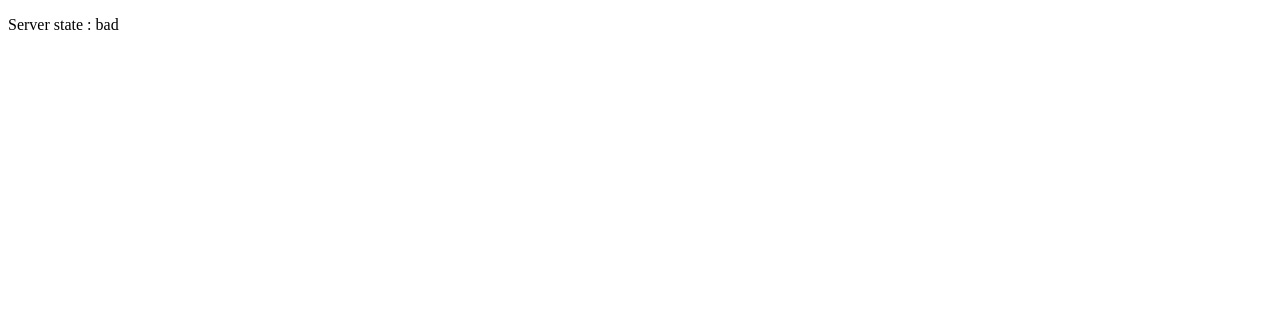
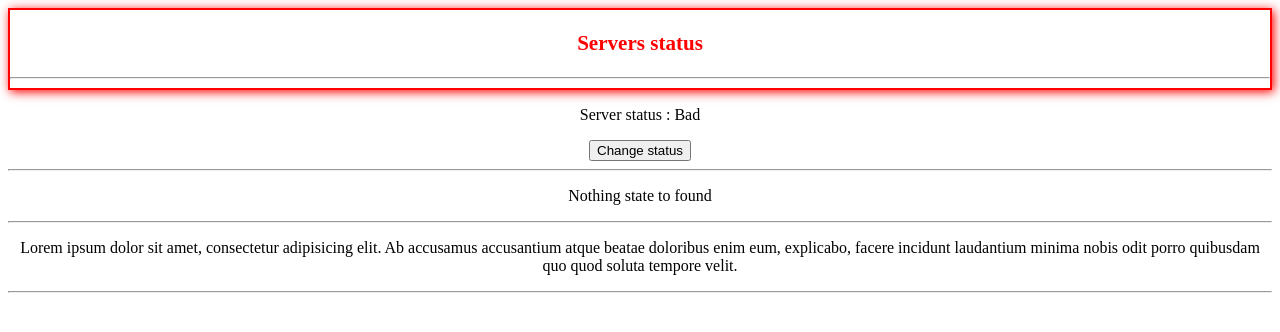
Before and after one commit to hsorena/roxo-vue-cli, a Vue app: page / in a window 1280 px wide. Shown: the top 332 px of the page. Built offline with nearby package versions, Linux system fonts and the light colour scheme.

Commit message:
Components defining and use in project

```diff
--- a/src/App.vue
+++ b/src/App.vue
@@ -1,22 +1,30 @@
 <template>
   <div id="app">
-      <p>Server state : {{ status }}</p>
+      <app-header></app-header>
+      <server-status></server-status>
+      <server-details></server-details>
+      <app-footer></app-footer>
   </div>
 </template>
 
 <script>
-
-
-export default {
-  name:'app',
-  data(){
-    return{
-      status :'bad'
+    import AppHeader from "./components/shared/Header";
+    import ServerStatus from "./components/servers/ServerStatus";
+    import ServerDetails from "./components/servers/ServerDetails";
+    import AppFooter from "./components/shared/Footer";
+    export default {
+      name:'app',
+        components:{
+            AppFooter,
+            ServerDetails,
+            ServerStatus,
+            AppHeader
+        }
     }
-  }
-}
 </script>
 
-<style>
-
+<style scoped>
+    #app{
+        text-align: center;
+    }
 </style>
--- /dev/null
+++ b/src/components/servers/ServerDetails.vue
@@ -0,0 +1,16 @@
+<template>
+    <div>
+        <p>Nothing state to found</p>
+        <hr>
+    </div>
+</template>
+
+<script>
+    export default {
+        name: "Server-details"
+    }
+</script>
+
+<style scoped>
+
+</style>
--- /dev/null
+++ b/src/components/servers/ServerStatus.vue
@@ -0,0 +1,27 @@
+<template>
+    <div>
+        <p>Server status : {{ status }}</p>
+        <button @click="changeStatus">Change status</button>
+        <hr>
+    </div>
+</template>
+
+<script>
+    export default {
+        name: "Server-status",
+        data(){
+            return{
+                status:'Bad'
+            }
+        },
+        methods:{
+            changeStatus(){
+                this.status = 'Good'
+            }
+        }
+    }
+</script>
+
+<style scoped>
+
+</style>
--- /dev/null
+++ b/src/components/shared/Footer.vue
@@ -0,0 +1,21 @@
+<template>
+    <div>
+        <p>
+            Lorem ipsum dolor sit amet, consectetur adipisicing elit.
+            Ab accusamus accusantium atque beatae doloribus enim eum, explicabo,
+            facere incidunt laudantium minima nobis odit
+            porro quibusdam quo quod soluta tempore velit.
+        </p>
+        <hr>
+    </div>
+</template>
+
+<script>
+    export default {
+        name: "app-footer"
+    }
+</script>
+
+<style scoped>
+
+</style>
--- /dev/null
+++ b/src/components/shared/Header.vue
@@ -0,0 +1,24 @@
+<template>
+    <div>
+        <h3>Servers status</h3>
+        <hr>
+    </div>
+</template>
+
+<script>
+    export default {
+        name: "app-header"
+    }
+</script>
+
+<style scoped>
+    div{
+        font-size: large;
+        color: red;
+        border: solid 2px red;
+        box-shadow: 2px 2px 10px red;
+    }
+    hr{
+        color: aqua;
+    }
+</style>
```
